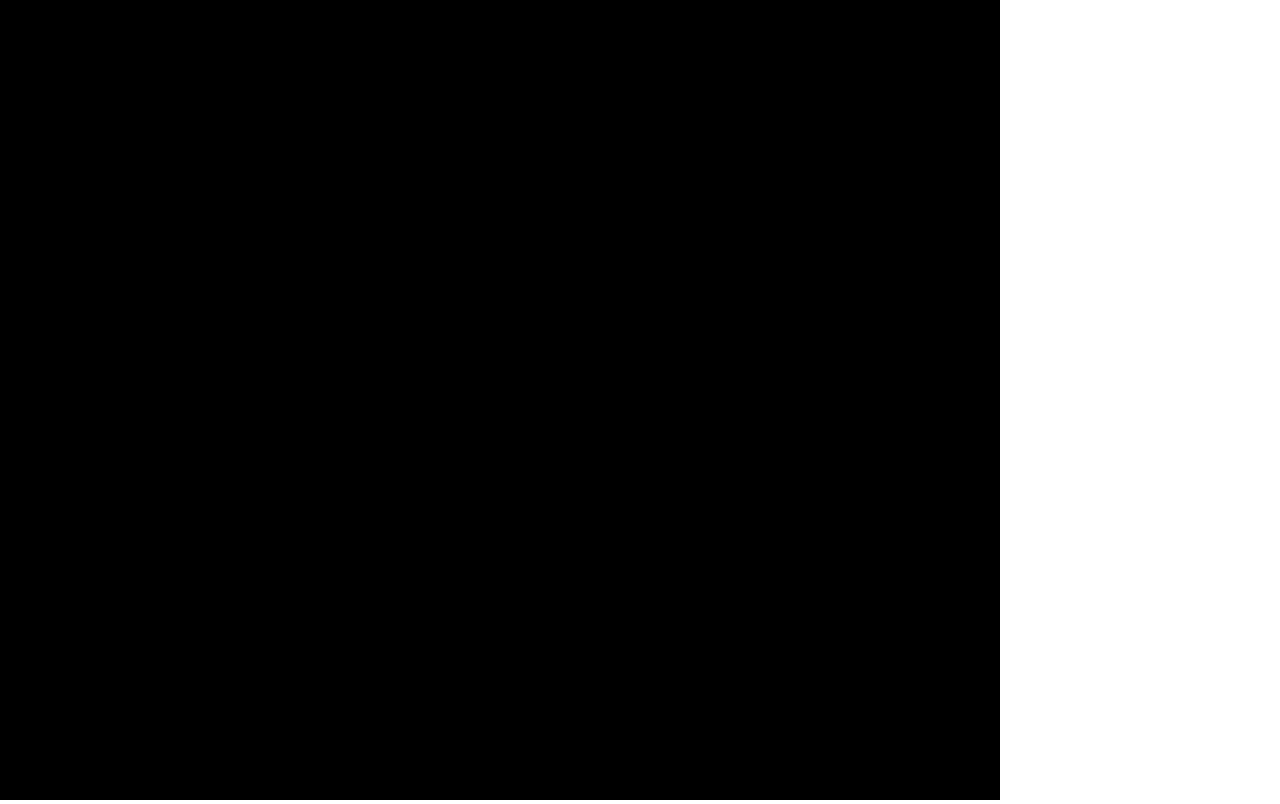
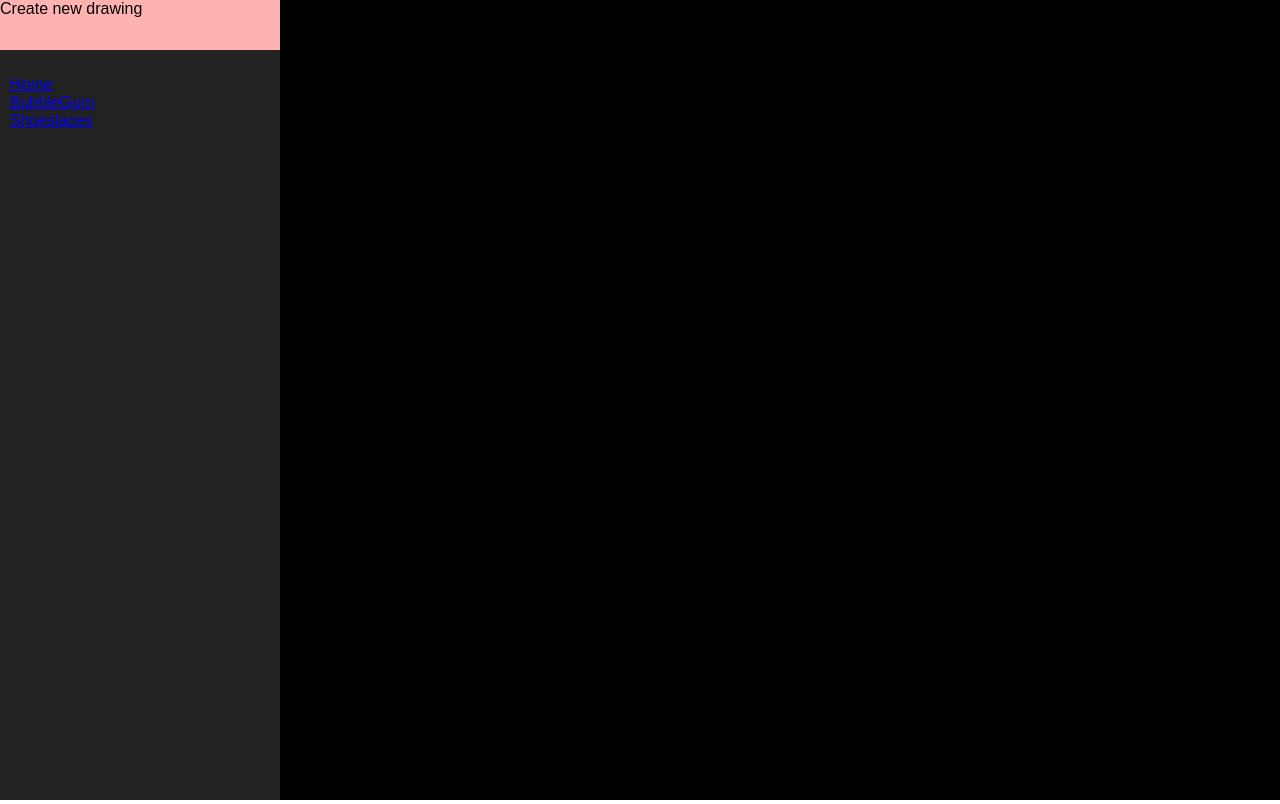
Before and after one commit to bulletaudio/sketchbox, a React (Create React App) app: page / in a window 1280 px wide. Built offline with nearby package versions, Linux system fonts and the light colour scheme.

Commit message:
Got drawing and nav beside each other

```diff
--- a/src/App.css
+++ b/src/App.css
@@ -29,6 +29,12 @@
   text-align: center;
 }
 
+.rowC {
+  display:flex;
+  flex-direction:row;
+  justify-content: left;
+}
+
 @keyframes App-logo-spin {
   from { transform: rotate(0deg); }
   to { transform: rotate(360deg); }
--- a/src/App.js
+++ b/src/App.js
@@ -27,32 +27,33 @@ const routes = [
 class App extends Component {
   render() {
     return (
-      // <Router className="App">
-      //   <div style={{display:'flex', height: '100vh'}}>
-      //     <div className= "Create-bar" style={{
-      //       padding: '0px',
-      //       width: '20%',
-      //       background: '#f0f0f0'
-      //     }}>
-      //       <div style={{
-      //         height: '50px',
-      //         width: '100%',
-      //         background: '#FFB2B2'
-      //       }}>
-      //         <a>Create new drawing</a>
-      //       </div>
-      //       <ul style={{listStyleType: 'none', padding:'10px'}}>
-      //         <li> <Link to="/">Home</Link></li>
-      //         <li> <Link to="/bubblegum">BubbleGum</Link></li>
-      //         <li> <Link to="/shoeslaces">Shoeslaces</Link></li>
-      //       </ul>
+      <div className="rowC">
+      <Router className="App">
+        <div style={{display:'flex', height: '100vh', width: '24%'}}>
+          <div className= "Create-bar" style={{
+            width: '100%',
+            background: '#222222'
+          }}>
+            <div style={{
+              height: '50px',
+              width: '100%',
+              background: '#FFB2B2'
+            }}>
+              <a>Create new drawing</a>
+            </div>
+            <ul style={{listStyleType: 'none', padding:'10px'}}>
+              <li> <Link to="/">Home</Link></li>
+              <li> <Link to="/bubblegum">BubbleGum</Link></li>
+              <li> <Link to="/shoeslaces">Shoeslaces</Link></li>
+            </ul>
 
-      //     </div>
-      //   </div>
+          </div>
+        </div>
 
 
-      // </Router>
-      <Canvas></Canvas>
+      </Router>
+      <Canvas/>
+      </div>
     );
   }
 }
--- /dev/null
+++ b/src/canvas.css
@@ -0,0 +1,3 @@
+.Canvas {
+    text-align: right;
+}
--- a/src/canvas.js
+++ b/src/canvas.js
@@ -14,7 +14,7 @@ class Canvas extends Component {
     isPainting = false
     userStrokeStyle = '#EE92C2';
     guestStrokeStyle = '#F0C987';
-    line = [] //This is where the paint data will be stored
+    line = [] //This is where the paint data will be stored;
 
     prevPos = { offsetX: 0, offsetY: 0 };
 
```
